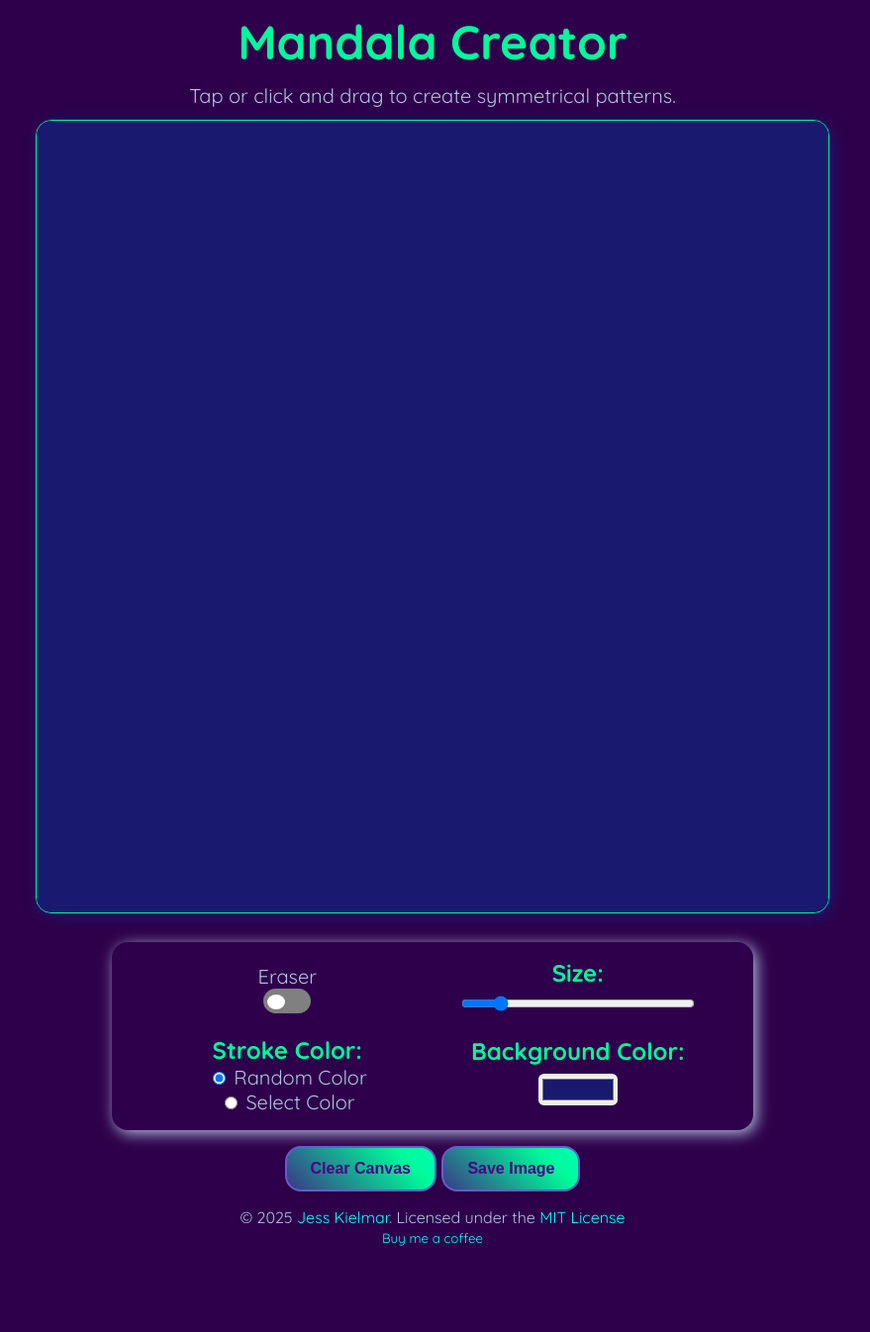
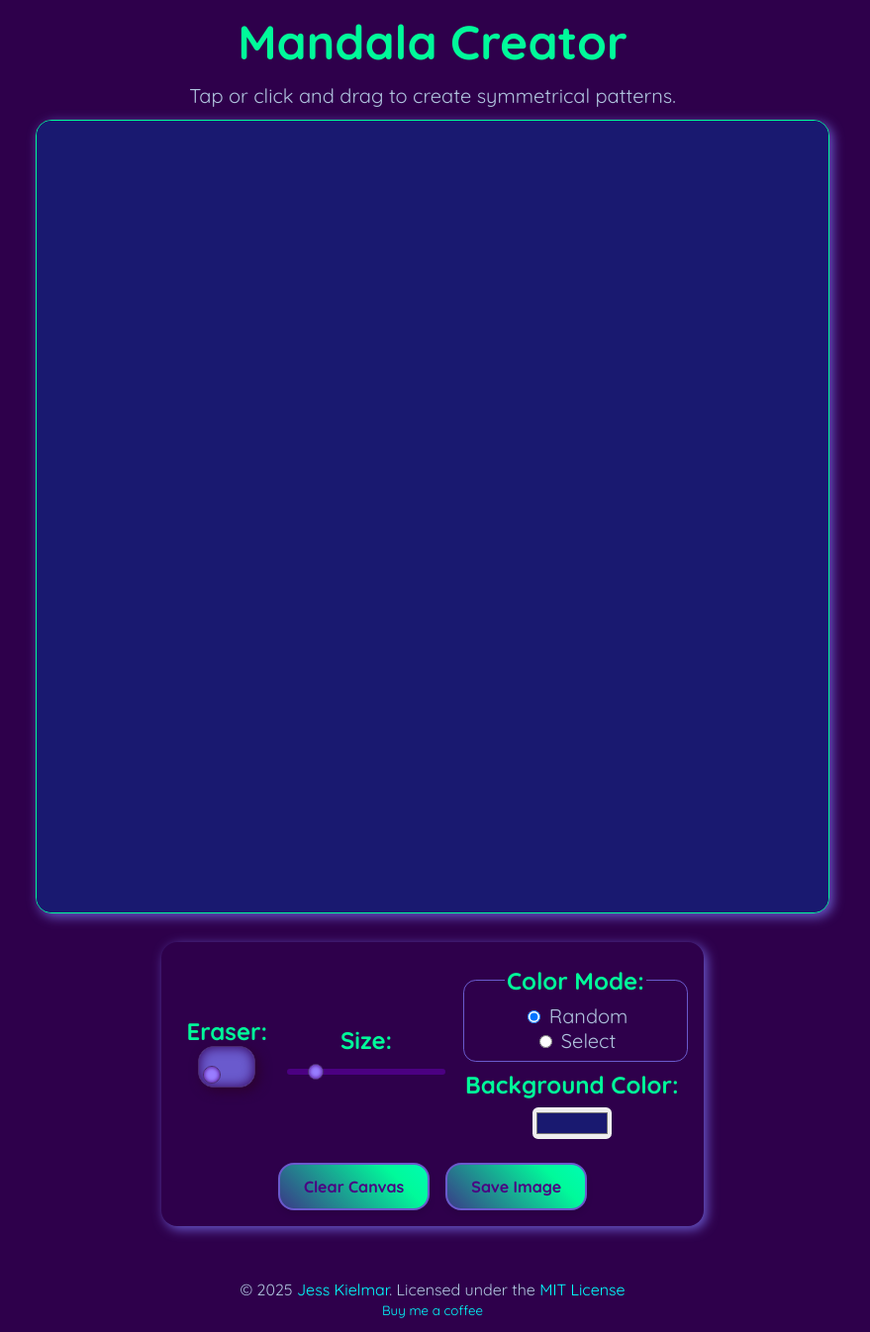
Before and after one commit to kielmarj/kielmarj.github.io, a Jekyll site: the page docs/projects/mandalaCreator/index.html, which Jekyll copies as it is, in a window 1280 px wide. Shown: the whole page at 99% size, without its empty margins (203-1082 px from the left). Built offline with Jekyll 4.4.1, drawn with Linux system fonts in a browser that asks for light colours; nearby versions of some CDN libraries; before the commit the page ends 1260 px from its top, so only the background shows below that.

Commit message:
refactor controls layout and improve accessibility; update styles and button animations

```diff
--- a/docs/projects/mandalaCreator/index.html
+++ b/docs/projects/mandalaCreator/index.html
@@ -23,7 +23,7 @@
       <div id="sketch-container"></div>
       <div id="controls-container">
         <div>
-          <label for="eraser-toggle">Eraser</label>
+          <legend>Eraser:</legend>
           <label class="switch">
             <input type="checkbox" id="eraser-toggle" />
             <span class="slider"></span>
@@ -41,24 +41,28 @@
           />
         </div>
         <div>
-          <legend>Stroke Color:</legend>
-          <label>
-            <input type="radio" name="color-mode" value="random" checked />
-            Random Color
-          </label>
-          <label>
-            <input type="radio" name="color-mode" value="select" />
-            Select Color
-          </label>
-          <input type="color" id="color-picker" style="display: none" />
-        </div>
+          <fieldset>
+            <legend>Color Mode:</legend>
+            <div>
+              <input class="color-mode" type="radio" id="color-mode-random" name="color-mode" value="random" checked>
+              <label for="color-mode-random">Random</label>
+            </div>
+            <div>
+              <input class="color-mode" type="radio" id="color-mode-select" name="color-mode" value="select" />
+              <label for="color-mode-select">Select</label>
+            </div>
+          </fieldset>
         <div>
           <legend>Background Color:</legend>
           <input type="color" id="background-color-picker" value="#191970" />
         </div>
+      </fieldset>
       </div>
       <div>
-        <button id="reset-btn">Clear Canvas</button>&nbsp;<button id="save-btn">
+        <button id="reset-btn">Clear Canvas</button>
+      </div>
+      <div>
+      <button id="save-btn">
           Save Image
         </button>
       </div>
--- a/docs/projects/mandalaCreator/script.js
+++ b/docs/projects/mandalaCreator/script.js
@@ -135,7 +135,7 @@ document.addEventListener("DOMContentLoaded", () => {
     background(backgroundColor);
   });
 
-  document.getElementById("save-btn").addEventListener("click", () => {
+    document.getElementById("save-btn").addEventListener("click", () => {
     saveCanvas('mandala', 'png');
   });
 
--- a/docs/projects/mandalaCreator/styles.css
+++ b/docs/projects/mandalaCreator/styles.css
@@ -18,13 +18,11 @@ header {
   padding: 0;
   width: 95%;
 }
-
 h1 {
   color: mediumspringgreen;
   font-size: 3rem;
   margin: 1% auto;
 }
-
 p {
   margin: 0 auto;
 }
@@ -42,27 +40,29 @@ main {
 
 footer {
   font-size: 1rem;
-  margin: 1rem auto;
+  margin: 2% auto;
+  padding: 1%;
   width: 95%;
 }
-
 a {
   color: #00ffff;
   text-decoration: none;
 }
-
 a:hover {
   color: #00fa9a;
   text-decoration: underline;
   transition: color 0.3s ease, text-decoration 0.3s ease;
 }
 
+/*****************************
+   ****** CANVAS CONTAINER *****
+   *****************************/
 #sketch-container {
   aspect-ratio: 1;
   background-color: #191970;
   border-radius: 1rem;
   border: 0.05rem groove #00fa9a;
-  box-shadow: 0.2rem 0.2rem 0.9rem #191970;
+  box-shadow: 0.2rem 0.2rem 0.75rem #6a5acd;
   height: auto;
   margin: 1% auto;
   max-width: 800px;
@@ -70,29 +70,144 @@ a:hover {
   width: 85vw;
 }
 
+/**********************
+ ****** CONTROLS  *****
+ **********************/
 #controls-container {
   align-items: center;
   background-color: #2e004b;
   border-radius: 1rem;
-  box-shadow: 0.2rem 0.2rem 0.9rem #b0c4de;
+  box-shadow: 0.2rem 0.2rem 0.75rem #6a5acd;
   box-sizing: border-box;
   display: flex;
   flex-direction: column;
   gap: 1rem;
   justify-content: center;
   margin: 1rem auto;
+  max-width: 600px;
   padding: 1rem;
+  width: 95%;
+}
+/* ERASER */
+/* Hide default HTML checkbox where the switch is */
+.switch input {
+  height: 0;
+  opacity: 0;
+  width: 0;
+}
+/* Background box of eraser slider */
+.switch {
+  background-color: #6a5acd;
+  border-radius: 1rem;
+  border: 0.025rem groove #4b296f;
+  cursor: pointer;
+  display: inline-block;
+  height: 6rem;
+  max-height: 40px;
+  max-width: 80px;
+  position: relative;
+  transition: background-color 0.4s;
+  width: 3.5rem;
+  box-shadow: inset 0 0 0.75rem #330057, 0.25rem 0.25rem 0.75rem #2c0030;
+}
+/* Eraser slider */
+.slider {
+  border-radius: 50%;
+  position: absolute;
+  top: 0;
+  left: 0;
+  right: 0;
+  bottom: 0.1rem;
+  cursor: pointer;
+  transition: 0.4s;
+}
+.slider:before {
+  background-color: #997dff;
+  border: 0.025rem solid #4b296f;
+  box-shadow: inset 0 0 0.25rem #4b0082;
+  border-radius: 50%;
+  bottom: 0.1em;
+  content: "";
+  height: 1rem;
+  max-height: 40px;
+  left: 0.25rem;
+  position: absolute;
+  transition: transform 0.4s;
+  width: 1rem;
+  max-width: 80px;
+}
+input:checked + .slider {
+  background-color: mediumspringgreen;
+  box-shadow: inset 0 0 0.75rem #330057, 0.1rem 0.1rem 0.75rem #997dff;
+  border-radius: 1rem;
+  width: 3.5rem;
+  max-width: 80px;
+  height: 6rem;
+  max-height: 40px;
+}
+input:checked + .slider:before {
+  transform: translateX(1.75rem);
+  max-transform: translateX(56px);
+  bottom: 0.25rem;
+}
+/* Legend (labels) */
+legend {
+  color: mediumspringgreen;
+  font-size: 1.5rem;
+  font-weight: 700;
+}
+/* Size Range Slider */
+input[type="range"] {
+  -webkit-appearance: none;
+  width: 10rem;
+  max-width: 500px;
+  height: 0.35rem;
+  border-radius: 8px;
+  background: #4b0082;
+}
+input[type="range"]:hover {
+  background: mediumspringgreen;
+  box-shadow: inset 0 0 0.15rem #330057, 0.1rem 0.1rem 0.75rem #997dff;
+}
+input[type="range"]::-webkit-slider-thumb {
+  -webkit-appearance: none;
+  appearance: none;
+  width: 1rem;
+  height: 1rem;
+  border-radius: 50%;
+  cursor: pointer;
+  background-color: #997dff;
+  border: 0.025rem solid #4b296f;
+  box-shadow: inset 0 0 0.25rem #4b0082;
+}
+input[type="range"]::-moz-range-thumb {
+  width: 20px;
+  height: 20px;
+  border-radius: 50%;
+  background: #00fa9a;
+  cursor: pointer;
+}
+/* Color Mode */
+fieldset {
+  border: 0.1rem solid #6a5acd;
+  border-radius: .8rem;
+  margin: 0.5rem auto;
+  padding: 0.5rem;
+  width: 95%;
+}
+/* Color Picker */
+input[type="color"] {
+  border: none;
+  font-size: 1rem;
+  margin: 0.5rem auto;
+  width: 5rem;
+  height: 2rem;
+  border-radius: 0.35rem;
 }
 
-#controls-container > div {
-  align-items: center;
-  display: flex;
-  flex-direction: column;
-  justify-content: center;
-  max-width: 600px;
-  width: 85%;
-}
-
+/*****************
+ **** BUTTONS ****
+ *****************/
 button {
   background: linear-gradient(45deg, #4b0082, #00fa9a, #00ffff);
   background-size: 200% 200%;
@@ -101,6 +216,7 @@ button {
   color: indigo;
   cursor: pointer;
   font-size: 1rem;
+  font-family: "Quicksand", sans-serif !important;
   padding: 0.75rem 1.5rem;
   font-weight: bold;
   box-shadow: 0 4px 6px rgba(0, 0, 0, 0.1);
@@ -108,22 +224,20 @@ button {
   overflow: hidden;
   transition: transform 0.2s ease, box-shadow 0.3s ease, border-color 0.3s ease;
 }
-
 button:hover {
-  animation: gradient-animation 3s infinite;
+  animation: btn-animation 3s infinite;
   border-color: #6a5acd;
+  font-size: 1.25rem;
   transform: translateY(-0.25rem);
-  box-shadow: 0 6px 8px rgba(0, 0, 0, 0.15);
+  box-shadow: 0.1rem 0.1rem 0.75rem #997dff;
 }
-
 button:active {
-  animation: gradient-animation 3s infinite;
+  animation: btn-animation 3s infinite;
   border-color: #4b0082;
   transform: translateY(0.2rem);
-  box-shadow: 0 4px 6px rgba(0, 0, 0, 0.1);
+  box-shadow: 0.1rem 0.1rem 0.75rem #997dff;
 }
-
-@keyframes gradient-animation {
+@keyframes btn-animation {
   0% {
     background-position: 0% 50%;
   }
@@ -135,88 +249,17 @@ button:active {
   }
 }
 
-select,
-input[type="range"],
-input[type="color"] {
-  border-radius: 4px;
-  border: none;
-  font-size: 1rem;
-  margin: 0.5rem auto;
-}
-
-input[type="range"] {
-  width: 85%;
-}
-
-input[type="color"] {
-  width: 5rem;
-  height: 2rem;
-  border-radius: 0.35rem;
-}
-
-legend {
-  color: mediumspringgreen;
-  font-size: 1.5rem;
-  font-weight: 700;
-}
-
-.switch {
-  display: inline-block;
-  height: 25px;
-  max-width: 80px;
-  position: relative;
-  width: 3rem;
-}
-
-.switch input {
-  height: 0;
-  opacity: 0;
-  width: 0;
-}
-
-.slider {
-  background-color: gray;
-  border-radius: 34px;
-  bottom: 0;
-  cursor: pointer;
-  left: 0;
-  position: absolute;
-  right: 0;
-  top: 0;
-  transition: background-color 0.4s;
-}
-
-.slider:before {
-  background-color: white;
-  border-radius: 50%;
-  bottom: 4px;
-  content: "";
-  height: 15px;
-  left: 4px;
-  position: absolute;
-  transition: transform 0.4s;
-  width: 18px;
-}
-
-input:checked + .slider {
-  background-color: mediumspringgreen;
-}
-
-input:checked + .slider:before {
-  transform: translateX(25px);
-}
-
+/***************************
+ ****** MEDIA QUERIES ******
+ ***************************/
 @media (min-width: 600px) {
   #controls-container {
     flex-direction: row;
     flex-wrap: wrap;
-  }
 
-  #controls-container > div {
     flex: 1 1 45%;
     max-width: 45%;
   }
-
   button {
     width: auto;
   }
```
